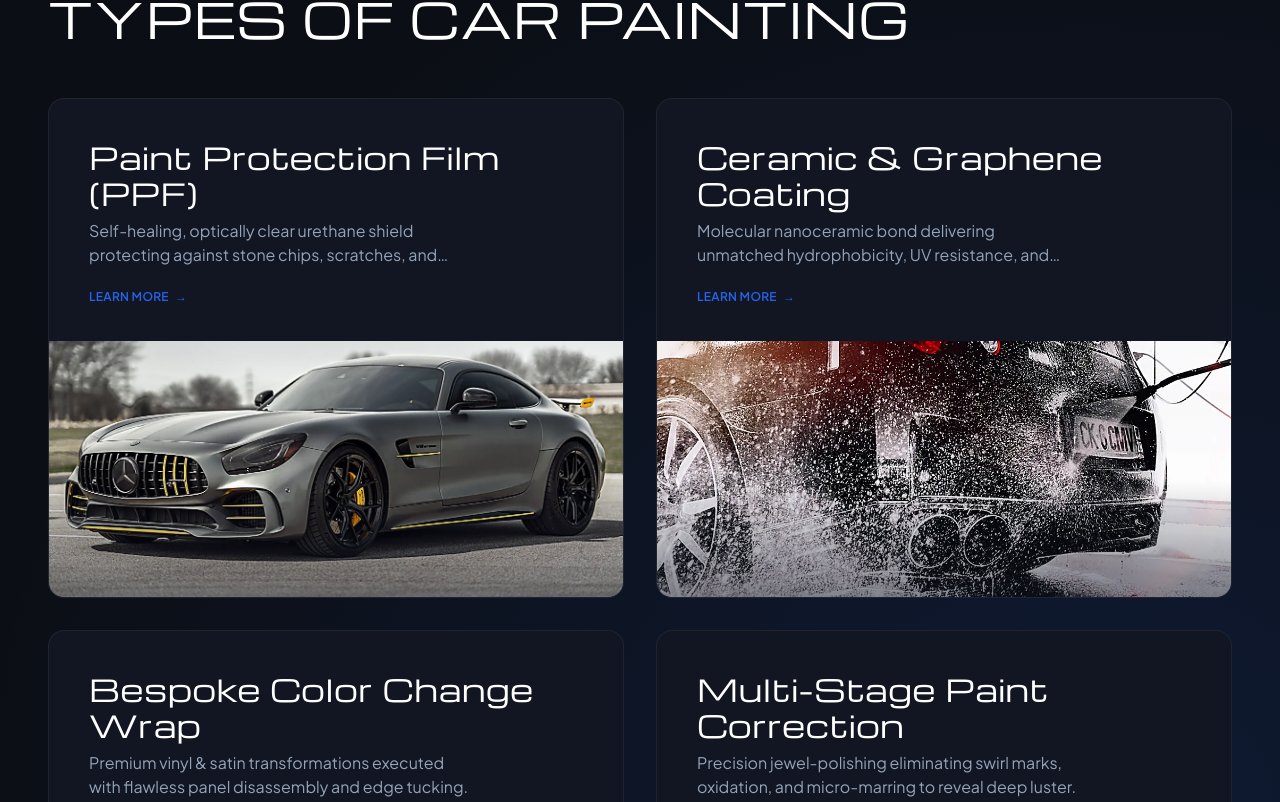
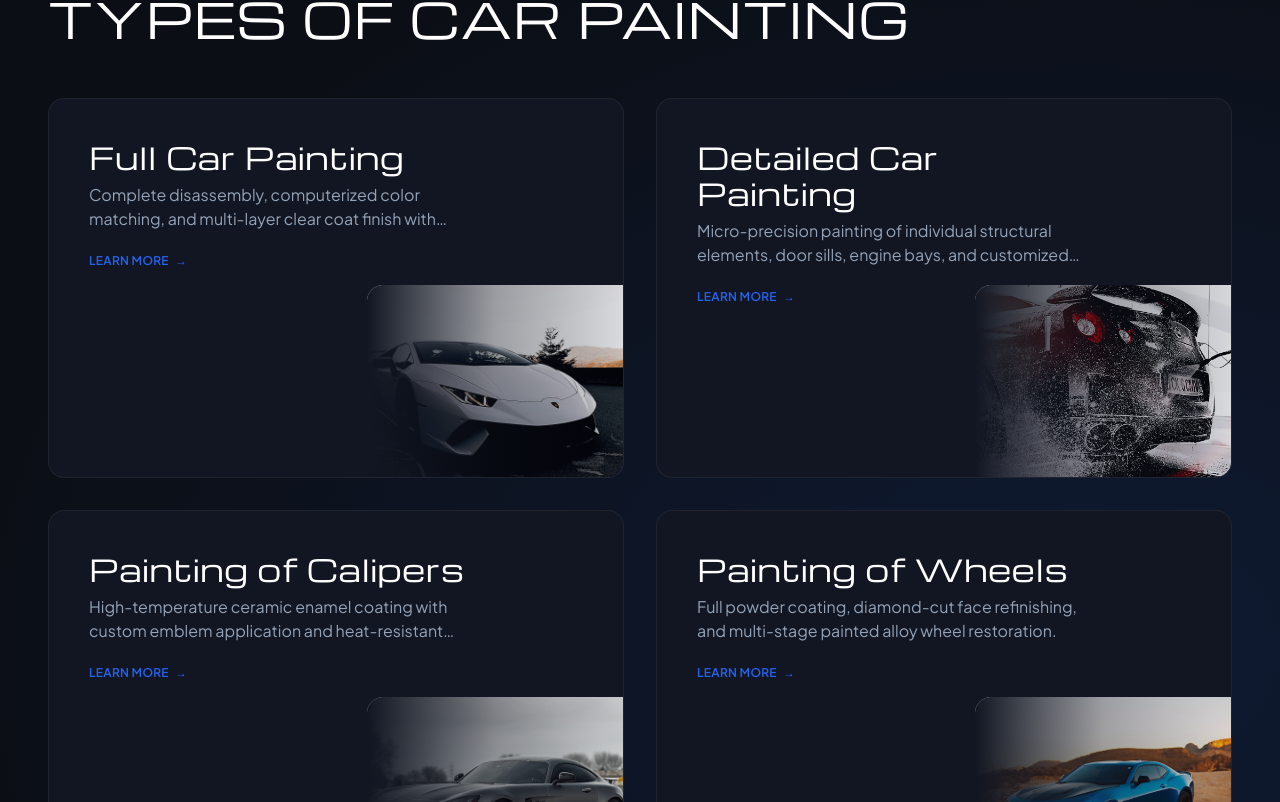
Before and after one commit to Adem-elwafi/aura-auto-atelier, a React (Vite) app: page / in a window 1280 px wide. Shown: the part 1538-2340 px from the top of the page. Built offline with nearby package versions, Linux system fonts and the light colour scheme.

Commit message:
feat(ui): align painting services data, card geometry, and navbar styling

```diff
--- a/src/components/layout/Navbar.tsx
+++ b/src/components/layout/Navbar.tsx
@@ -85,7 +85,7 @@ export function Navbar({ onRequestCallback }: NavbarProps) {
             <a
               key={route.anchor}
               href={route.anchor}
-              className="text-sm tracking-wide text-white/90 hover:text-white transition-colors relative py-1 after:absolute after:bottom-0 after:left-0 after:w-0 after:h-[2px] after:bg-cyan hover:after:w-full after:transition-all after:duration-200"
+              className="text-sm tracking-wide text-white/80 hover:text-white transition-colors relative py-1 after:absolute after:bottom-0 after:left-0 after:w-0 after:h-[2px] after:bg-cyan hover:after:w-full after:transition-all after:duration-200"
             >
               {route.label}
             </a>
@@ -97,7 +97,7 @@ export function Navbar({ onRequestCallback }: NavbarProps) {
           <button
             type="button"
             onClick={onRequestCallback}
-            className="rounded-full bg-cobalt hover:bg-cobaltHover text-white px-5 py-2 text-xs sm:text-sm font-semibold shadow-[0_0_20px_rgba(37,99,235,0.35)] active:scale-[0.98] transition-all"
+            className="bg-[#2563EB] hover:bg-[#1D4ED8] text-white font-semibold rounded-full px-5 py-2 text-sm shadow-[0_0_20px_rgba(37,99,235,0.4)] transition-all active:scale-[0.98]"
           >
             Callback
           </button>
@@ -108,7 +108,7 @@ export function Navbar({ onRequestCallback }: NavbarProps) {
           <button
             type="button"
             onClick={() => setIsMobileMenuOpen((prev) => !prev)}
-            className="p-2 rounded-xl text-textSecondary hover:text-textPrimary hover:bg-white/5 transition-colors focus:outline-none focus-visible:ring-2 focus-visible:ring-cobalt"
+            className="p-2 rounded-xl text-white/80 hover:text-white hover:bg-white/5 transition-colors focus:outline-none focus-visible:ring-2 focus-visible:ring-cobalt"
             aria-label={isMobileMenuOpen ? 'Close navigation menu' : 'Open navigation menu'}
             aria-expanded={isMobileMenuOpen}
           >
@@ -134,7 +134,7 @@ export function Navbar({ onRequestCallback }: NavbarProps) {
                     key={route.anchor}
                     href={route.anchor}
                     onClick={() => setIsMobileMenuOpen(false)}
-                    className="flex items-center justify-between py-2 text-base font-medium text-white/90 hover:text-white transition-colors"
+                    className="flex items-center justify-between py-2 text-base font-medium text-white/80 hover:text-white transition-colors"
                   >
                     <span>{route.label}</span>
                     <ArrowUpRight className="w-4 h-4 text-textMuted" />
@@ -149,7 +149,7 @@ export function Navbar({ onRequestCallback }: NavbarProps) {
                     setIsMobileMenuOpen(false);
                     onRequestCallback();
                   }}
-                  className="w-full rounded-full bg-cobalt hover:bg-cobaltHover text-white py-2.5 text-xs sm:text-sm font-semibold shadow-[0_0_20px_rgba(37,99,235,0.35)] active:scale-[0.98] transition-all text-center"
+                  className="w-full bg-[#2563EB] hover:bg-[#1D4ED8] text-white font-semibold rounded-full px-5 py-2.5 text-sm shadow-[0_0_20px_rgba(37,99,235,0.4)] transition-all active:scale-[0.98] text-center"
                 >
                   Callback
                 </button>
--- a/src/components/sections/ServicesGridSection.tsx
+++ b/src/components/sections/ServicesGridSection.tsx
@@ -39,7 +39,7 @@ export function ServicesGridSection({ onRequestConsultation }: ServicesGridSecti
 
         {/* Special 6th Tile: Cobalt CTA Tile */}
         <FadeInOnScroll delay={SERVICE_ITEMS.length * 0.1} className="h-full">
-          <div className="min-h-[440px] sm:min-h-[500px] bg-cobalt rounded-2xl p-8 sm:p-10 flex flex-col justify-between relative overflow-hidden group shadow-[0_10px_30px_-10px_rgba(37,99,235,0.4)] hover:shadow-[0_15px_40px_-10px_rgba(37,99,235,0.6)] transition-all duration-300 text-left">
+          <div className="min-h-[320px] sm:min-h-[380px] bg-cobalt rounded-2xl p-8 sm:p-10 flex flex-col justify-between relative overflow-hidden group shadow-[0_10px_30px_-10px_rgba(37,99,235,0.4)] hover:shadow-[0_15px_40px_-10px_rgba(37,99,235,0.6)] transition-all duration-300 text-left">
             {/* Ambient Background Glow */}
             <div className="absolute -top-16 -right-16 w-52 h-52 bg-white/10 rounded-full blur-2xl pointer-events-none group-hover:scale-125 transition-transform duration-500" />
             <div className="absolute -bottom-16 -left-16 w-52 h-52 bg-black/20 rounded-full blur-2xl pointer-events-none" />
@@ -50,8 +50,8 @@ export function ServicesGridSection({ onRequestConsultation }: ServicesGridSecti
                 <span>Custom Commission</span>
               </div>
 
-              <h3 className="font-display font-normal uppercase text-white text-3xl sm:text-4xl tracking-tight-heading">
-                FREE CONSULTATION
+              <h3 className="font-display font-normal uppercase text-white text-2xl sm:text-3xl lg:text-4xl tracking-tight-heading">
+                LEAVE A REQUEST FOR A FREE CONSULTATION
               </h3>
 
               <p className="text-white/85 text-sm sm:text-base mt-4 leading-relaxed font-body max-w-md">
@@ -66,7 +66,7 @@ export function ServicesGridSection({ onRequestConsultation }: ServicesGridSecti
                 onClick={() => onRequestConsultation('Free Consultation')}
                 className="border-white/50 text-white hover:border-white hover:bg-white/10 hover:text-white px-8 font-semibold w-full sm:w-auto"
               >
-                Book Assessment
+                Callback
               </Button>
             </div>
           </div>
--- a/src/components/sections/ValuePropsSection.tsx
+++ b/src/components/sections/ValuePropsSection.tsx
@@ -16,21 +16,14 @@ export function ValuePropsSection() {
       />
 
       {/* Section Header */}
-      <FadeInOnScroll direction="up" className="text-center max-w-3xl mx-auto relative z-10">
-        <span className="text-xs uppercase font-semibold text-cyan tracking-overline-tracking block mb-3">
-          ENGINEERING EXCELLENCE &amp; DEFENSE
-        </span>
+      <FadeInOnScroll direction="up" className="text-center max-w-3xl mx-auto relative z-10 mb-10 lg:mb-12">
         <h2 className="font-display font-normal uppercase text-white text-3xl sm:text-4xl lg:text-5xl tracking-tight-heading text-center">
           DO WHAT OTHERS CAN&apos;T DO
         </h2>
-        <p className="text-textSecondary text-base sm:text-lg mt-4 leading-relaxed font-body">
-          Our specialized methodologies, clinical environment, and master certifications
-          guarantee results that conventional detail shops cannot replicate.
-        </p>
       </FadeInOnScroll>
 
       {/* 2x2 Metric Cards Grid */}
-      <div className="grid grid-cols-1 md:grid-cols-2 gap-4 lg:gap-5 mt-10 lg:mt-12 relative z-10">
+      <div className="grid grid-cols-1 md:grid-cols-2 gap-4 lg:gap-5 relative z-10">
         {FEATURE_STATS.map((stat, index) => (
           <MetricCard
             key={stat.headline}
--- a/src/components/ui/ServiceCard.tsx
+++ b/src/components/ui/ServiceCard.tsx
@@ -22,16 +22,16 @@ export function ServiceCard({ item, onSelect, index, className }: ServiceCardPro
       role={onSelect ? 'button' : undefined}
       tabIndex={onSelect ? 0 : undefined}
       className={cn(
-        'min-h-[440px] sm:min-h-[500px] relative rounded-2xl bg-surface border border-white/[0.06] hover:border-borderHighlight hover:shadow-[0_10px_30px_-10px_rgba(37,99,235,0.25)] transition-all duration-300 p-8 sm:p-10 flex flex-col justify-between overflow-hidden group cursor-pointer text-left',
+        'min-h-[320px] sm:min-h-[380px] relative rounded-2xl bg-surface border border-white/[0.06] hover:border-borderHighlight hover:shadow-[0_10px_30px_-10px_rgba(37,99,235,0.25)] transition-all duration-300 p-8 sm:p-10 flex flex-col justify-between overflow-hidden group cursor-pointer text-left',
         onSelect && 'focus:outline-none focus-visible:ring-2 focus-visible:ring-cobalt',
         className
       )}
     >
-      <div className="relative z-10 text-left">
+      <div className="relative z-10 text-left max-w-xs sm:max-w-sm">
         <h3 className="font-display font-normal text-2xl sm:text-3xl text-textPrimary tracking-tight-heading group-hover:text-white transition-colors">
           {item.title}
         </h3>
-        <p className="text-textSecondary text-sm sm:text-base mt-2 max-w-sm line-clamp-2">
+        <p className="text-textSecondary text-sm sm:text-base mt-2 line-clamp-2">
           {item.tagline}
         </p>
         <div className="mt-4">
@@ -42,14 +42,15 @@ export function ServiceCard({ item, onSelect, index, className }: ServiceCardPro
         </div>
       </div>
 
-      <div className="absolute -bottom-4 sm:-bottom-6 left-0 right-0 w-full h-[240px] sm:h-[280px] overflow-hidden flex items-end pointer-events-none">
+      {/* Bottom-right editorial thumbnail */}
+      <div className="absolute bottom-0 right-0 w-44 h-32 sm:w-56 sm:h-44 md:w-64 md:h-48 overflow-hidden rounded-tl-2xl pointer-events-none">
         <img
           src={item.imageSrc}
           alt={item.title}
           loading="lazy"
-          className="w-full h-full object-cover object-bottom transition-transform duration-500 ease-out group-hover:scale-105"
+          className="w-full h-full object-cover object-center transition-transform duration-500 ease-out group-hover:scale-105 opacity-85 group-hover:opacity-100"
         />
-        <div className="absolute inset-0 bg-gradient-to-t from-surface/60 via-transparent to-transparent pointer-events-none" />
+        <div className="absolute inset-0 bg-gradient-to-r from-surface via-surface/30 to-transparent pointer-events-none" />
       </div>
     </div>
   );
--- a/src/data/content.ts
+++ b/src/data/content.ts
@@ -17,38 +17,38 @@ export const NAV_ROUTES: NavRoute[] = [
 
 export const SERVICE_ITEMS: ServiceItem[] = [
   {
-    id: 'ppf',
-    title: SERVICE_ASSETS.ppf.title,
-    tagline: SERVICE_ASSETS.ppf.description,
+    id: 'full-car-painting',
+    title: 'Full Car Painting',
+    tagline: 'Complete disassembly, computerized color matching, and multi-layer clear coat finish with factory warranty.',
+    imageSrc: SERVICE_ASSETS.wrap.src,
+    href: '#contact',
+  },
+  {
+    id: 'detailed-car-painting',
+    title: 'Detailed Car Painting',
+    tagline: 'Micro-precision painting of individual structural elements, door sills, engine bays, and customized accents.',
+    imageSrc: SERVICE_ASSETS.ceramic.src,
+    href: '#contact',
+  },
+  {
+    id: 'caliper-painting',
+    title: 'Painting of Calipers',
+    tagline: 'High-temperature ceramic enamel coating with custom emblem application and heat-resistant gloss clear coats.',
     imageSrc: SERVICE_ASSETS.ppf.src,
     href: '#contact',
   },
   {
-    id: 'ceramic-coating',
-    title: SERVICE_ASSETS.ceramic.title,
-    tagline: SERVICE_ASSETS.ceramic.description,
-    imageSrc: SERVICE_ASSETS.ceramic.src,
+    id: 'wheel-painting',
+    title: 'Painting of Wheels',
+    tagline: 'Full powder coating, diamond-cut face refinishing, and multi-stage painted alloy wheel restoration.',
+    imageSrc: SERVICE_ASSETS.tint.src,
     href: '#contact',
   },
   {
-    id: 'color-change-wrap',
-    title: SERVICE_ASSETS.wrap.title,
-    tagline: SERVICE_ASSETS.wrap.description,
-    imageSrc: SERVICE_ASSETS.wrap.src,
-    href: '#contact',
-  },
-  {
-    id: 'paint-correction',
-    title: SERVICE_ASSETS.correction.title,
-    tagline: SERVICE_ASSETS.correction.description,
+    id: 'local-car-painting',
+    title: 'Local Car Painting',
+    tagline: 'Seamless spot repair and computerized spectrophotometer color blending on isolated damaged panels.',
     imageSrc: SERVICE_ASSETS.correction.src,
-    href: '#contact',
-  },
-  {
-    id: 'bespoke-interior',
-    title: SERVICE_ASSETS.interior.title,
-    tagline: SERVICE_ASSETS.interior.description,
-    imageSrc: SERVICE_ASSETS.interior.src,
     href: '#contact',
   },
 ];
@@ -118,10 +118,9 @@ export const BRAND_INFO: BrandInfo = {
 };
 
 export const SERVICE_CATEGORIES: string[] = [
-  'Paint Protection Film (PPF)',
-  'Ceramic & Graphene Coating',
-  'Bespoke Color Change Wrap',
-  'Multi-Stage Paint Correction',
-  'Bespoke Interior Atelier',
-  'Nano-Ceramic Window Tint',
+  'Full Car Painting',
+  'Detailed Car Painting',
+  'Painting of Calipers',
+  'Painting of Wheels',
+  'Local Car Painting',
 ];
```
